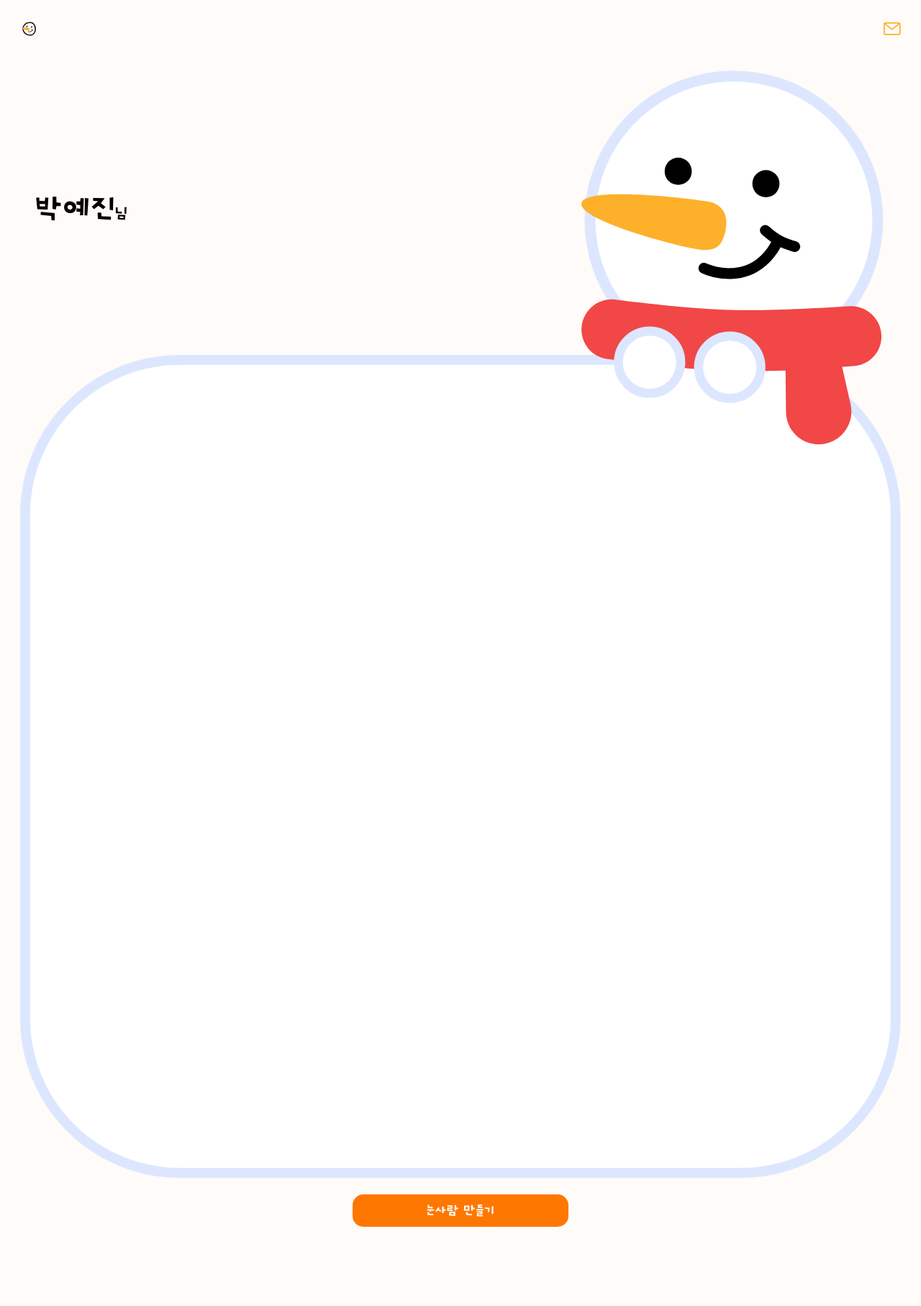
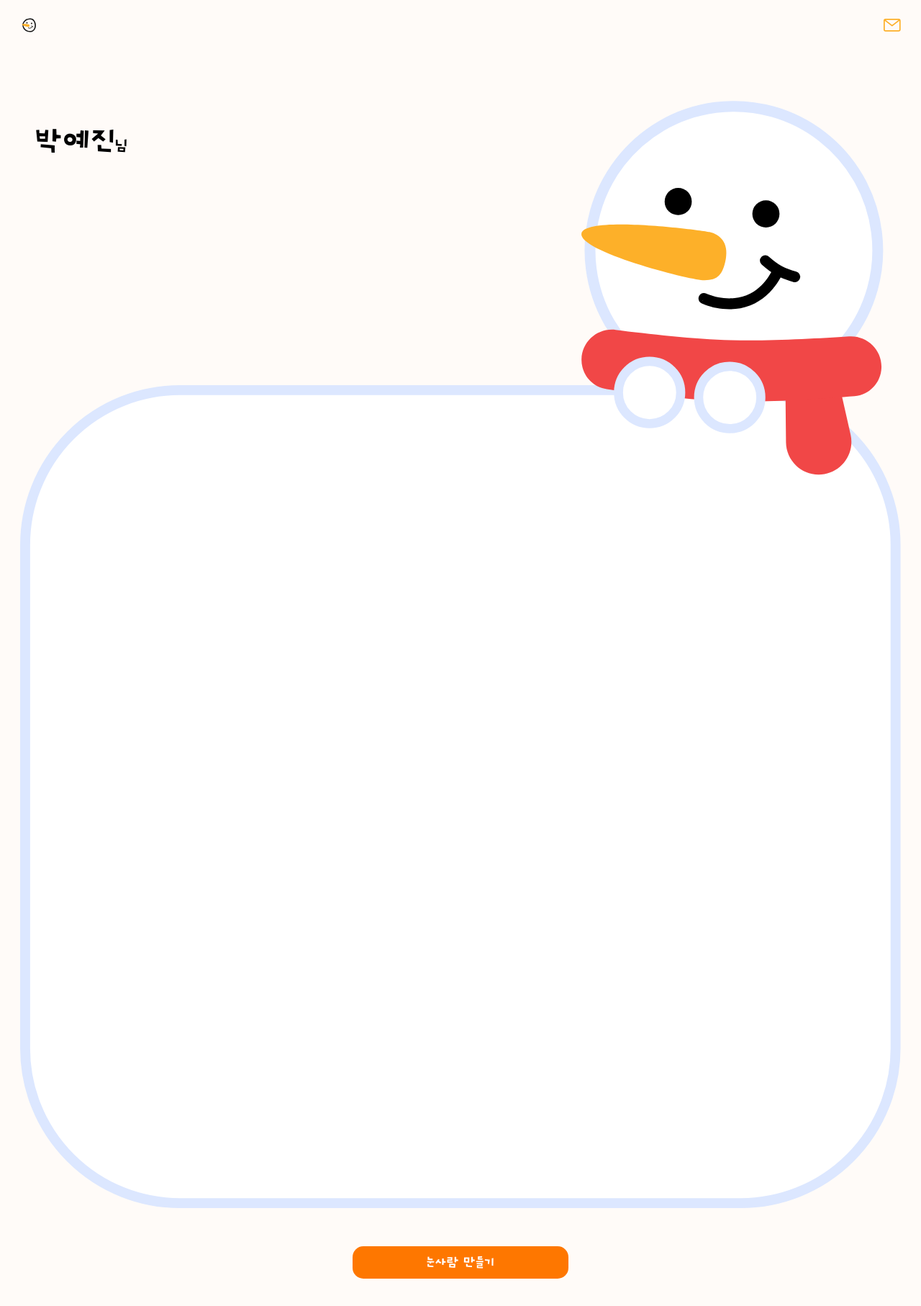
Before and after one commit to Ureca3rd-FE/moong-FE, a React (Vite) app: page / in a window 1280 px wide. Shown: the top 1814 px of the page at 72% size. Before the commit the page ends 1752 px from the top, so only its background shows below. Built offline with nearby package versions, Linux system fonts and the light colour scheme.

Commit message:
[chore] padding값 수정

```diff
--- a/src/style/home.scss
+++ b/src/style/home.scss
@@ -4,7 +4,7 @@
 .my-home {
   min-height: 100vh;
   background-color: $color-background;
-  padding: 20px 20px 40px;
+  padding: 15px 20px 40px;
   display: flex;
   flex-direction: column;
 
@@ -12,7 +12,7 @@
     display: flex;
     justify-content: space-between;
     align-items: center;
-    margin-bottom: 30px;
+    padding-bottom: 23px;
 
     &-icon {
       width: 24px;
@@ -30,14 +30,14 @@
   }
 
   &__content {
-    flex: 1;
+    //flex: 1;
     display: flex;
     flex-direction: column;
   }
 
   &__user-section {
     position: absolute;
-    top: 180px;
+    top: 98px;
     left: 0;
     display: flex;
     align-items: center;
@@ -118,7 +118,7 @@
     display: flex;
     flex-direction: column;
     align-items: center;
-    margin-top: 20px;
+    margin-top: 50px;
     padding-top: 0;
   }
 
@@ -128,12 +128,15 @@
     align-items: center;
     justify-content: center;
     width: 100%;
-    flex: 1;
+    padding-top : 54px;
+    //flex: 1;
 
     img {
       width: 100%;
       max-width: 100%;
       height: auto;
+      display: block;
+      margin: 0 auto;
     }
   }
 }
```
